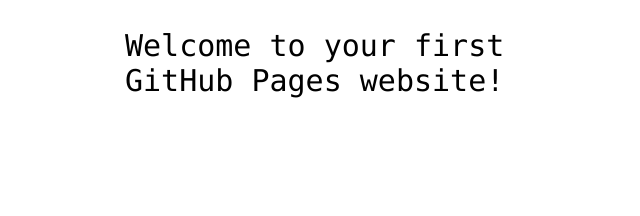
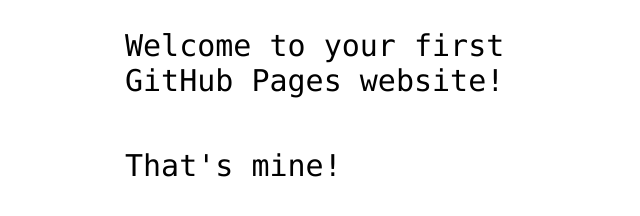
Before and after one commit to JensAusWitten/JensAusWitten.github.io, a plain HTML site: page index.html in a window 1280 px wide. Shown: the part 360-576 px from the top of the page, without its empty margins (315-955 px from the left). Drawn offline with Linux system fonts and the light colour scheme.

Commit message:
Just testing

```diff
--- a/index.html
+++ b/index.html
@@ -13,6 +13,7 @@
 
 <!-- Change this code here by copy and pasting your template on line 15 -->
 <p>Welcome to your first GitHub Pages website!</p>
+<p>That's mine!</p>
 
 </body>
 </html>
```
